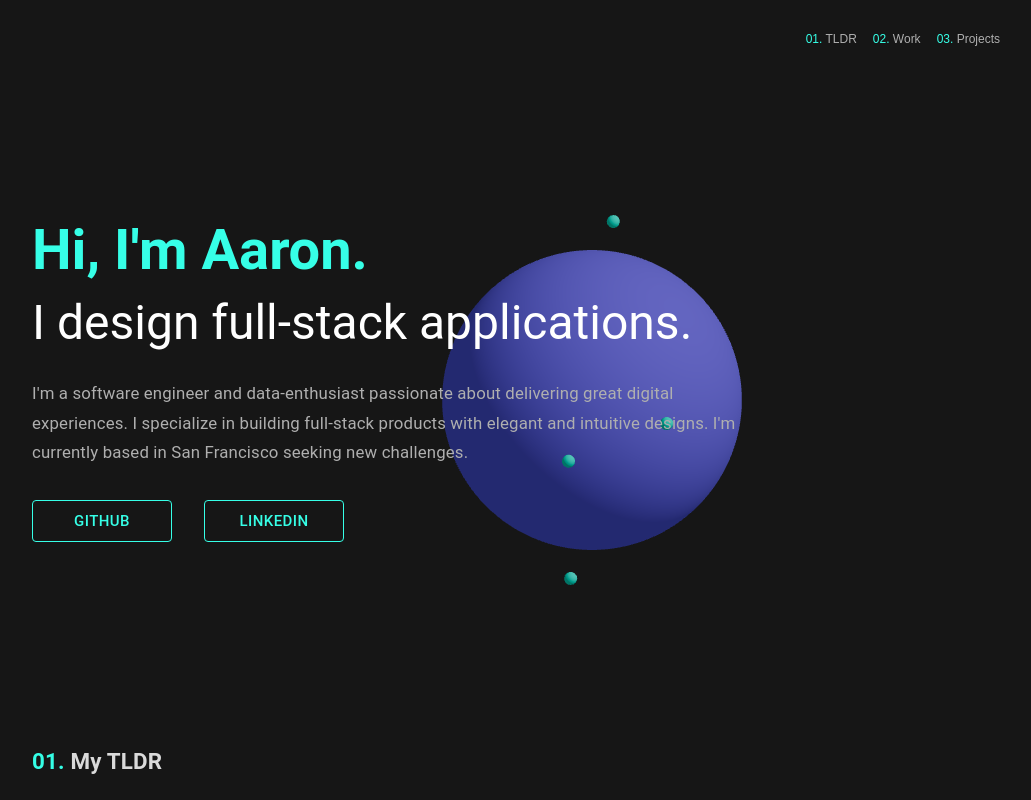
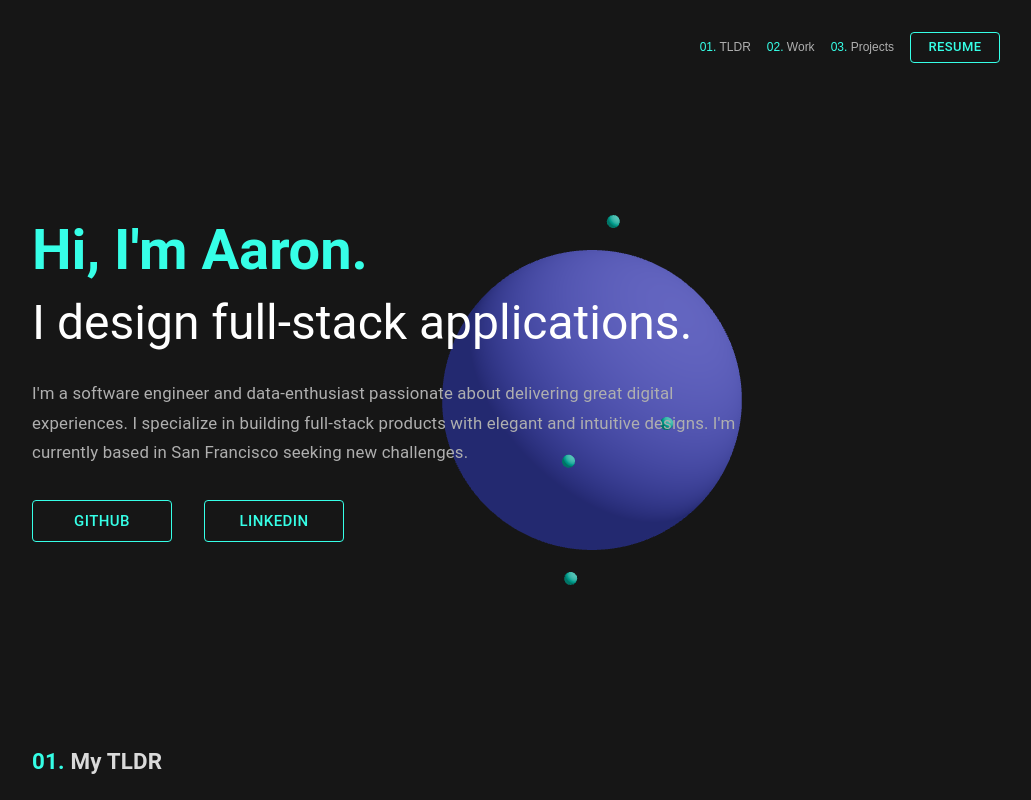
Before and after one commit to aaronzsun/personalwebsite, a Next.js app: page / in a window 1280 px wide. Shown: the top 800 px of the page, without its empty margins (248-1279 px from the left). Built offline with nearby package versions, Linux system fonts and the light colour scheme.

Commit message:
added resume button

```diff
--- a/src/app/page.js
+++ b/src/app/page.js
@@ -161,6 +161,7 @@ export default function Home() {
               display: 'flex',
               gap: 1,
               transition: 'top 0.35s ease',  // Smooth transition for sliding effect
+              alignItems: 'center',
             }}
           >
             <Box sx={{ display: { xs: 'none', md: 'flex' }, gap: 2 }}>
@@ -206,6 +207,36 @@ export default function Home() {
               >
                 <span style={{ color: '#36ffe7' }}>03. </span> Projects
               </Link>
+              <Button
+                component="a"
+                href="https://aaronzsun.com/resume"
+                target="_blank"
+                rel="noopener noreferrer"
+                variant="outlined"
+                size="small"
+                sx={{
+                  width: { xs: "90px", sm: "90px", md: "90px" },
+                  color: '#36ffe7',
+                  borderColor: '#36ffe7',
+                  transition: 'transform 0.3s ease, box-shadow 0.3s ease',
+                  boxShadow: '0px 0px 0px #36ffe7',
+                  '&:hover': {
+                    transform: 'translate(-5px, -3px)',
+                    boxShadow: '5px 5px 0px #36ffe7',
+                    borderColor: '#36ffe7',
+                    backgroundColor: 'rgba(54, 255, 231, 0.1)',
+                    cursor: "pointer"
+                  },
+                  '@media (hover: none)': {
+                    '&:hover': {
+                      transform: 'none',
+                      boxShadow: 'none',
+                    }
+                  }
+                }}
+              >
+                Resume
+              </Button>
             </Box>
           </Box>
 
```
